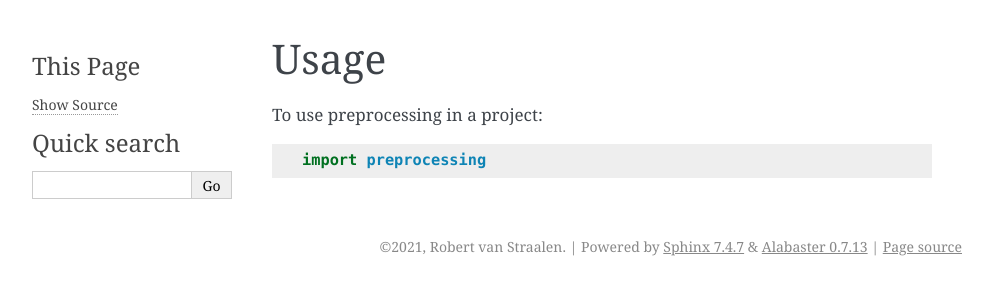
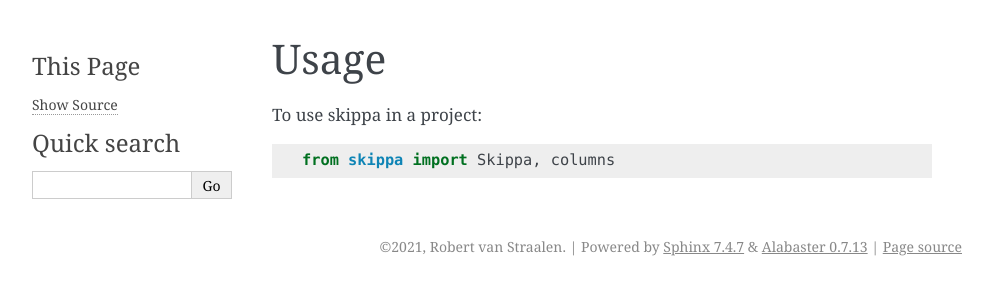
Before and after one commit to data-science-lab-amsterdam/skippa, a Sphinx documentation site: the page built from docs/usage.rst, in a window 1280 px wide. Shown: the top 300 px of the page, without its empty margins (148-1141 px from the left). Built offline with Sphinx 7.4.7, drawn with Linux system fonts in a browser that asks for light colours; pages that are not in the unit, such as notebooks, are missing from menus.

Commit message:
small docs fix

```diff
--- a/docs/usage.rst
+++ b/docs/usage.rst
@@ -2,6 +2,6 @@
 Usage
 =====
 
-To use preprocessing in a project::
+To use skippa in a project::
 
-    import preprocessing
+    from skippa import Skippa, columns
```
